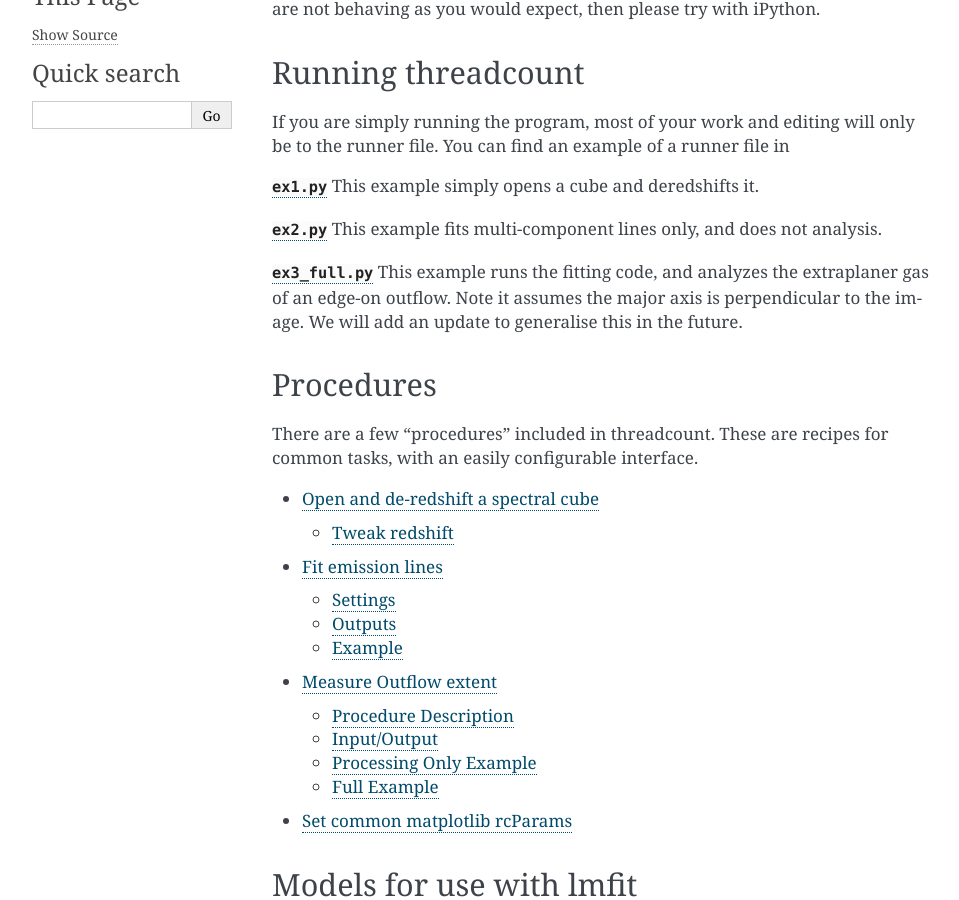
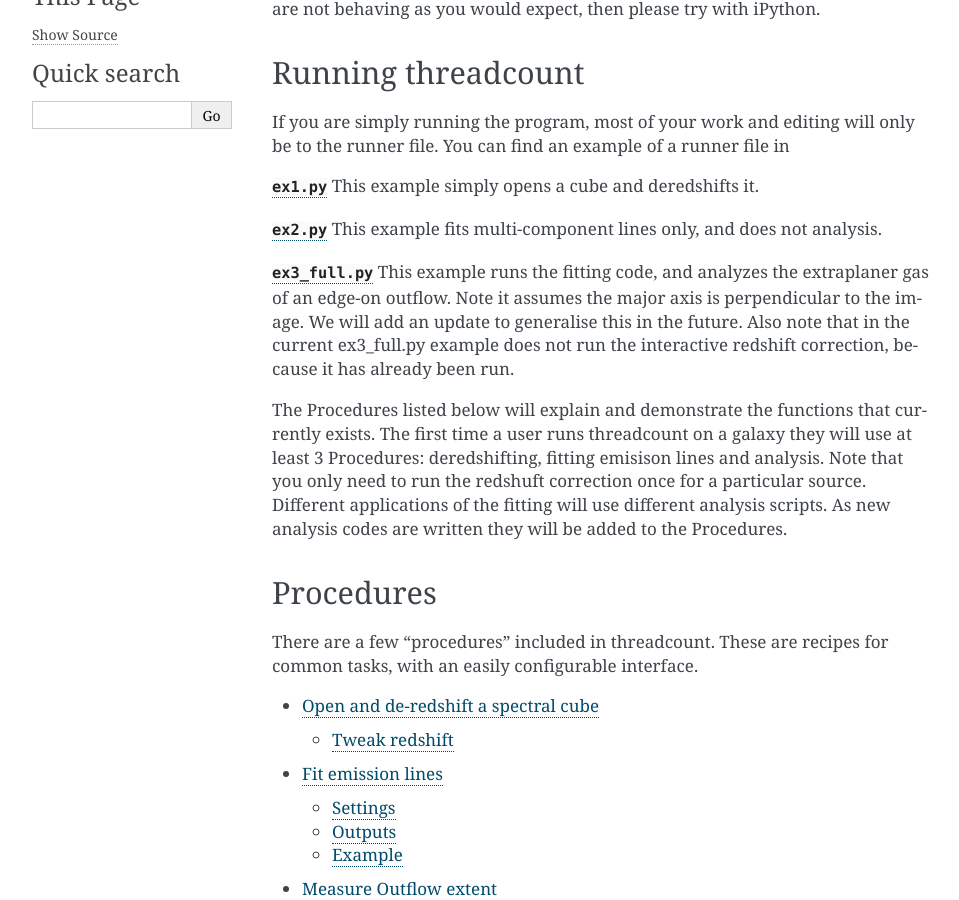
Before and after one commit to astrodee/threadcount, a Sphinx documentation site: the page built from docs/source/getting_started.rst, in a window 1280 px wide and 900 px high, scrolled down 378 px. Shown: the whole window, without its empty margins (148-1107 px from the left). Built offline with Sphinx 7.4.7, drawn with Linux system fonts in a browser that asks for light colours.

Commit message:
Update getting_started.rst

```diff
--- a/docs/source/getting_started.rst
+++ b/docs/source/getting_started.rst
@@ -27,7 +27,9 @@ will only be to the runner file. You can find an example of a runner file in
 
 :download:`ex2.py <examples/ex2.py>` This example fits multi-component lines only, and does not analysis.
 
-:download:`ex3_full.py <examples/ex3_full.py>` This example runs the fitting code, and analyzes the extraplaner gas of an edge-on outflow. Note it assumes the major axis is perpendicular to the image. We will add an update to generalise this in the future.
+:download:`ex3_full.py <examples/ex3_full.py>` This example runs the fitting code, and analyzes the extraplaner gas of an edge-on outflow. Note it assumes the major axis is perpendicular to the image. We will add an update to generalise this in the future. Also note that in the current ex3_full.py example does not run the interactive redshift correction, because it has already been run.
+
+The Procedures listed below will explain and demonstrate the functions that currently exists. The first time a user runs threadcount on a galaxy they will use at least 3 Procedures: deredshifting, fitting emisison lines and analysis. Note that you only need to run the redshuft correction once for a particular source. Different applications of the fitting will use different analysis scripts. As new analysis codes are written they will be added to the Procedures.
 
 Procedures
 ==========
```
